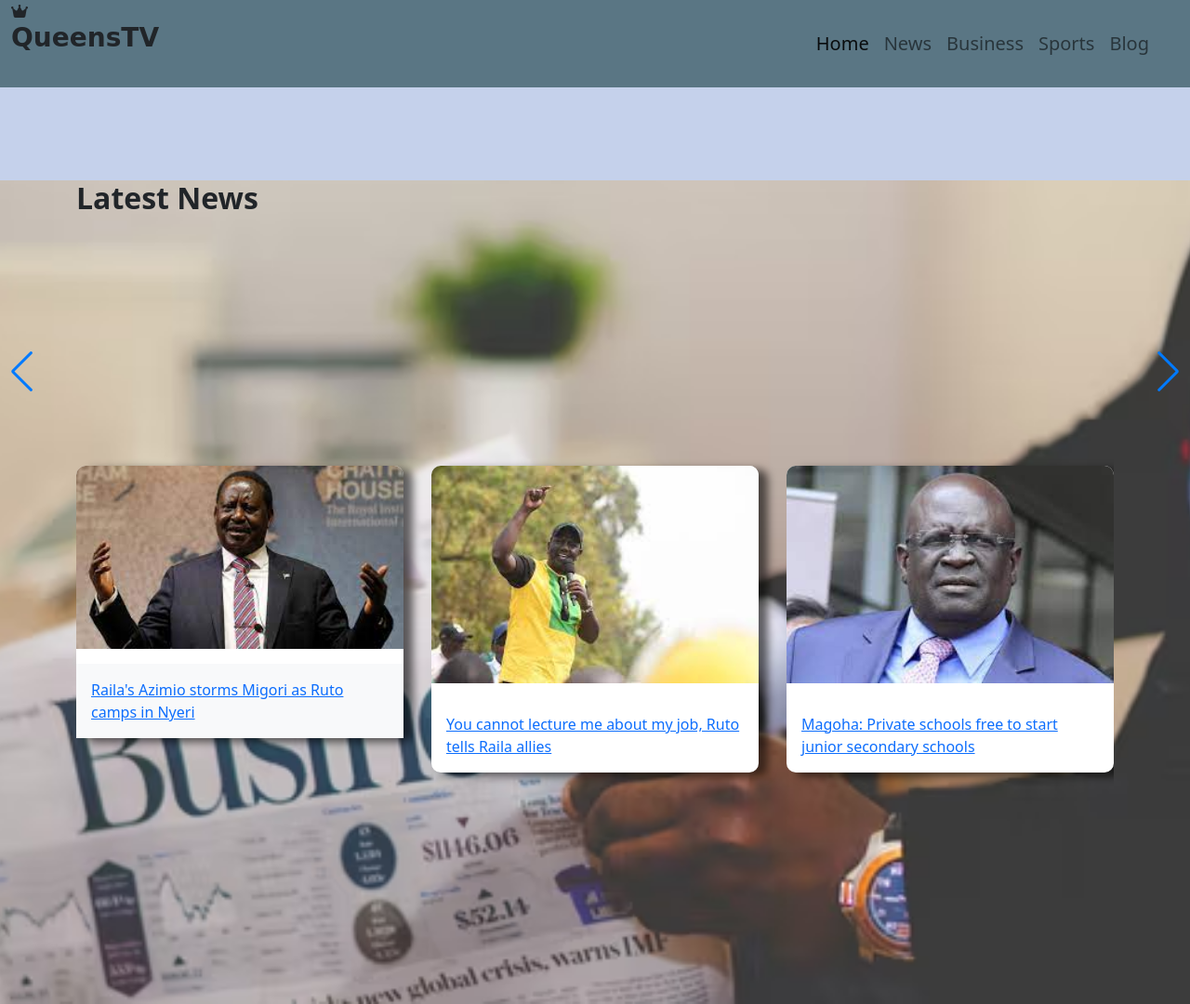
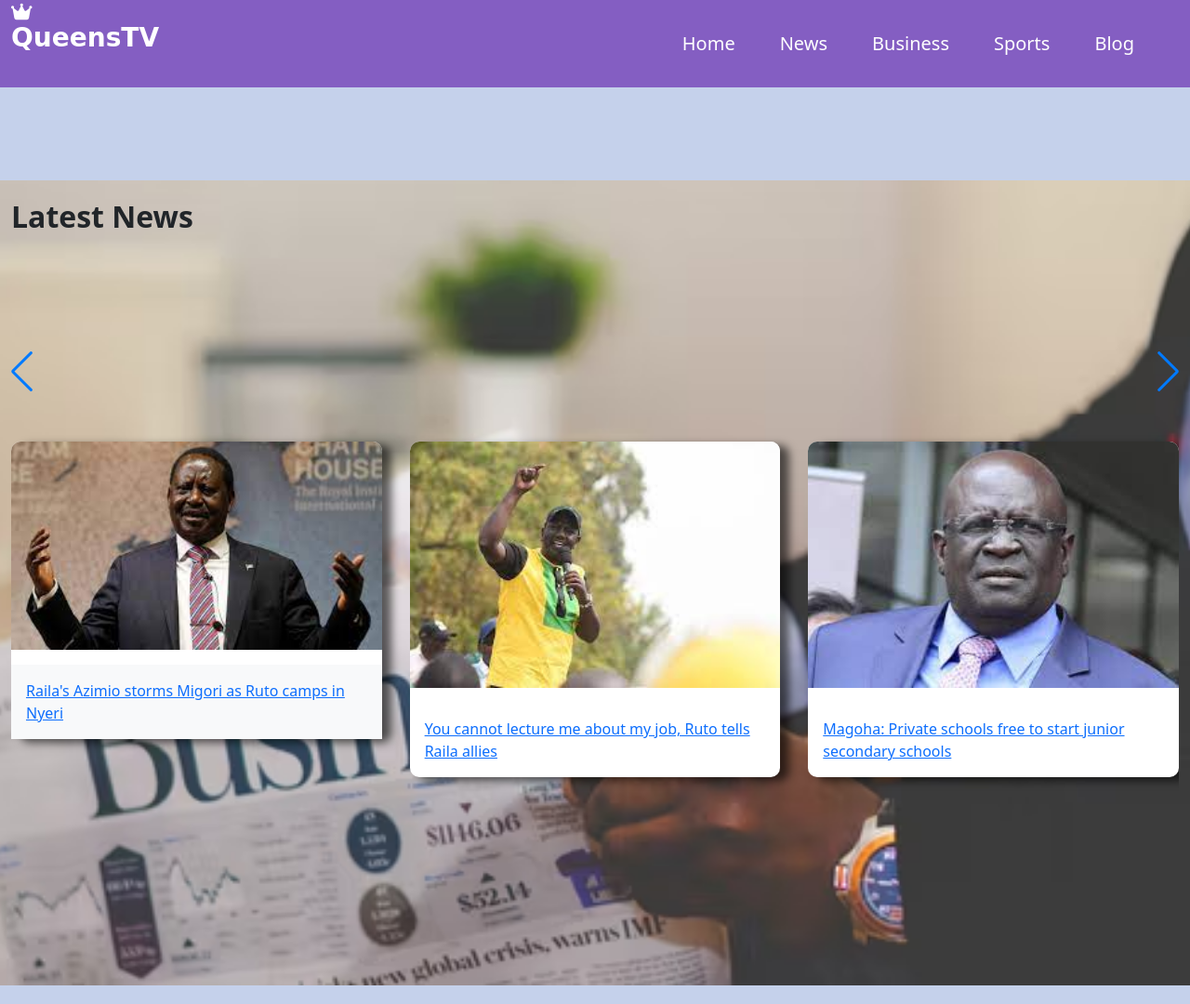
Before and after one commit to Fathyy/Tv-station-website, a plain HTML site: page index.html in a window 1280 px wide. Shown: the top 1080 px of the page at 93% size. Drawn offline with nearby package versions, Linux system fonts and the light colour scheme; a web font is replaced by a local one.

Commit message:
more on the first section

```diff
--- a/index.html
+++ b/index.html
@@ -25,7 +25,7 @@
         <div class="row">
             <div class="col-sm-12 col-md-12 col-lg-4">
                 <div class="title">
-                  <i class="fas fa-crown"></i>
+                  <i class="fas fa-crown fa-lg"></i>
       <h2 class="my-queen">QueensTV</h2>
     </div>
             </div>
@@ -38,19 +38,19 @@
       </button>
       <div class="collapse navbar-collapse" id="navbarNav">
         <ul class="navbar-nav ms-auto">
-          <li class="nav-item">
+          <li class="nav-item px-3">
             <a class="nav-link active" aria-current="page" href="#">Home</a>
           </li>
-          <li class="nav-item">
+          <li class="nav-item px-3">
             <a class="nav-link" href="Aboutus.html">News</a>
           </li>
-          <li class="nav-item">
+          <li class="nav-item px-3">
             <a class="nav-link" href="Contactus.html">Business</a>
           </li>
-          <li class="nav-item">
+          <li class="nav-item px-3">
             <a class="nav-link" href="Blog.html">Sports</a>
           </li>
-          <li class="nav-item">
+          <li class="nav-item px-3">
             <a class="nav-link" href="Services.html">Blog</a>
           </li>
 
@@ -67,10 +67,10 @@
     <!-- name and navbar ends -->
 
     <!-- live section begins -->
-    <section class="long-one mt-0">
-    <div class="container">
+
+    <div class="container-fluid long-one">
       <h2 class="latest">Latest News</h2>
-      <div class="swiper-container mySwiper my-5 py-5 ">
+      <div class="swiper-container mySwiper">
         <div class="swiper-wrapper">
 
 
@@ -140,7 +140,7 @@
     <div class="swiper-button-prev"></div>
       </div>
     </div>
-  </section>
+
 
 
    <!-- Swiper JS -->
--- a/style.css
+++ b/style.css
@@ -8,22 +8,25 @@ body{
     font-family: 'Quintessential', cursive;
     font-weight: 600;
     font-size: 28px;
+    color: white;
+}
+.fas{
+    color: white;
 }
 .name-navbar{
-    background-color: #5A7684;
+    background-color: #845EC2;
     margin-bottom: 0;
 }
 
 .navbar{
     top: fixed;
     }
+
     .navbar .nav-item .nav-link{
-        text-decoration: none;
-
+        color: white;
     }
-    ul li a:hover{
-        text-decoration: underline;
-
+    .active{
+        color: white !important;
       }
     nav.navbar{
         padding-top: 0px !important;
@@ -35,6 +38,7 @@ body{
         font-size: 20px;
     }
     /* navbar styling ends */
+
     .carousel-inner{
          height: 600px;
     }
@@ -57,6 +61,7 @@ body{
         background-repeat: no-repeat;
         background-size: cover;
         opacity: 100%;
+       padding-top: 0;
     }
 
     .swiper-container{
@@ -69,7 +74,10 @@ body{
     .latest{
         font-weight: 700;
         margin-top: 100px;
-
+        padding-top: 20px;
+    }
+    .latest:hover{
+        color: #B39CD0;
     }
 
 
```
